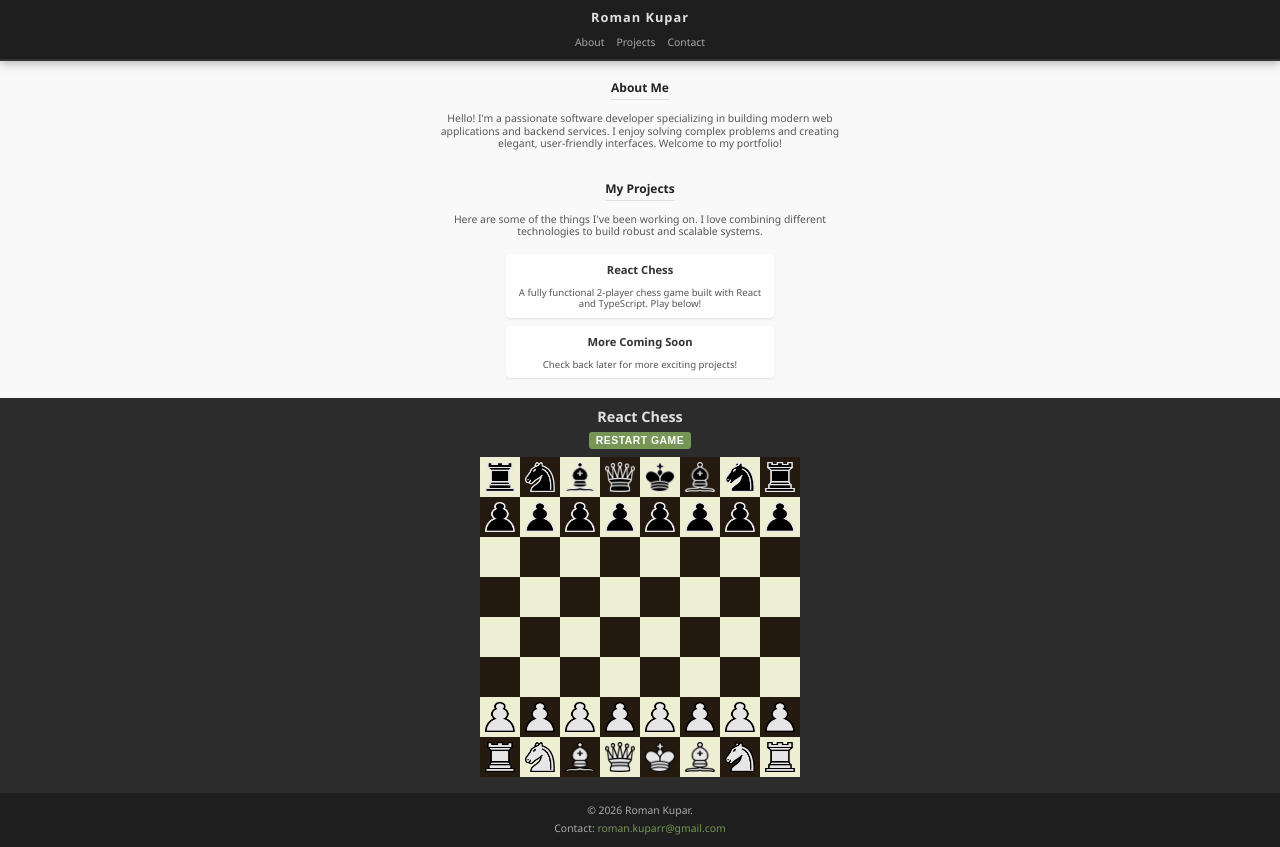
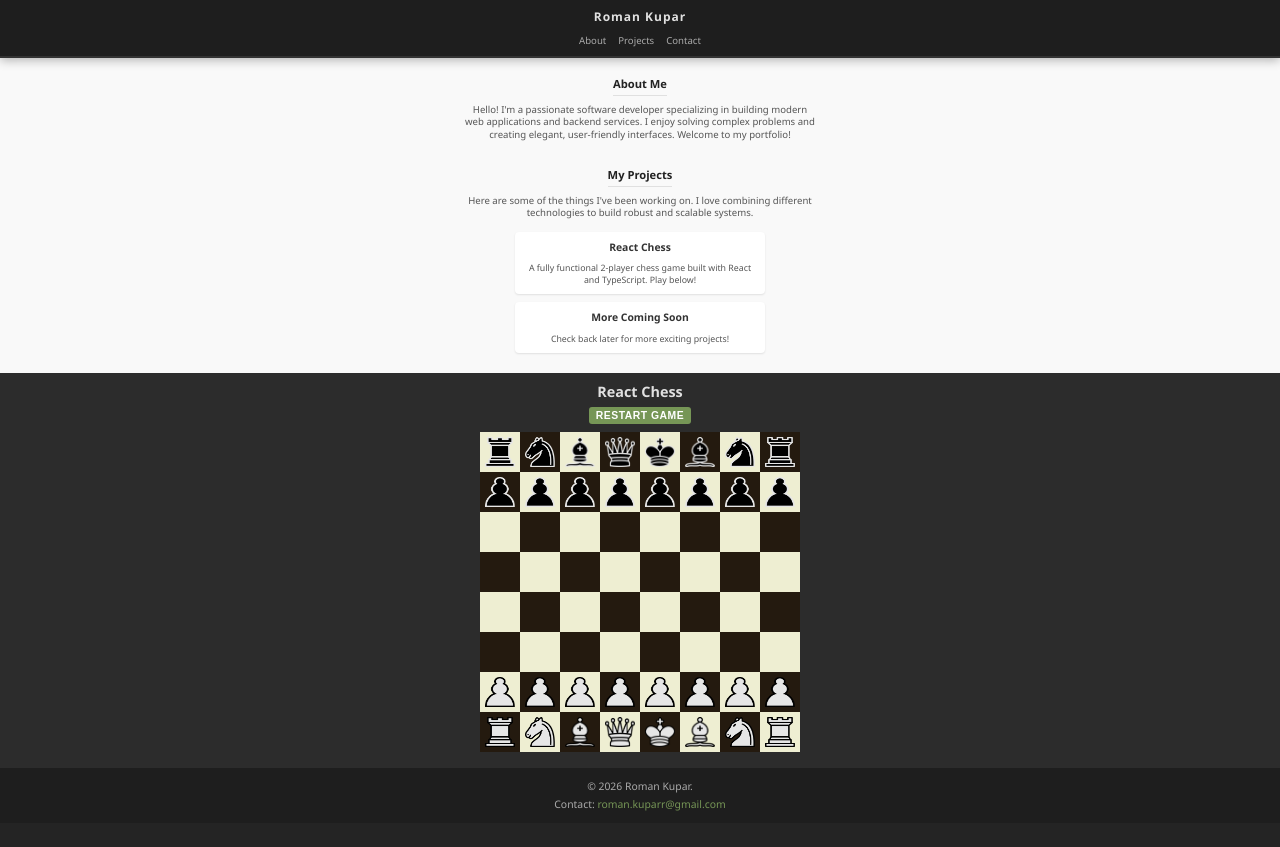
Before and after one commit to roman-kupar/portfolio, a React (Vite) app: page / in a window 1280 px wide. After the commit the page ends 823 px from the top, so only its background shows below. Built offline with nearby package versions, Linux system fonts and the light colour scheme; the HTML template or start-up script is replaced by a standard one.

Commit message:
Update Portfolio styling to be more compact and centered

```diff
--- a/src/Portfolio/Portfolio.css
+++ b/src/Portfolio/Portfolio.css
@@ -4,14 +4,17 @@
   background-color: #1e1e1e;
   border-bottom: 2px solid #333;
   box-shadow: 0 2px 10px rgba(0, 0, 0, 0.3);
+  display: flex;
+  justify-content: center; /* Center the header container */
 }
 
 .header-content {
-  max-width: 600px;
+  max-width: 500px;
+  width: 100%; /* Ensure it takes available space up to max-width */
   margin: 0 auto;
   padding: 0.5rem;
   display: flex;
-  flex-direction: column; /* Stack vertically for ultimate centering */
+  flex-direction: column;
   align-items: center;
   justify-content: center;
   gap: 0.5rem;
@@ -19,20 +22,22 @@
 
 .header-content h1 {
   margin: 0;
-  font-size: 0.8rem;
+  font-size: 0.75rem;
   color: #e0e0e0;
   letter-spacing: 1px;
+  text-align: center;
 }
 
 .portfolio-nav {
   display: flex;
   gap: 0.75rem;
+  justify-content: center;
 }
 
 .portfolio-nav a {
   color: #aaa;
   text-decoration: none;
-  font-size: 0.65rem;
+  font-size: 0.6rem;
   font-weight: 500;
   transition: color 0.2s;
 }
@@ -43,21 +48,27 @@
 
 /* Portfolio Content */
 .portfolio-content {
-  max-width: 500px;
+  max-width: 400px;
   margin: 0.5rem auto;
   padding: 0 0.5rem;
+  display: flex;
+  flex-direction: column;
+  align-items: center;
+  justify-content: center;
   text-align: center;
 }
 
 .portfolio-section {
+  width: 100%;
   margin-bottom: 0.75rem;
   display: flex;
   flex-direction: column;
   align-items: center;
+  justify-content: center;
 }
 
 .portfolio-section h2 {
-  font-size: 0.75rem;
+  font-size: 0.7rem;
   color: #222;
   margin-bottom: 0.25rem;
   border-bottom: 1px solid #e0e0e0;
@@ -66,20 +77,22 @@
 }
 
 .portfolio-section p {
-  font-size: 0.65rem;
-  line-height: 1.2;
+  font-size: 0.6rem;
+  line-height: 1.3;
   color: #555;
-  margin: 0.5rem auto;
-  max-width: 400px;
+  margin: 0.25rem auto;
+  max-width: 350px;
   text-align: center;
 }
 
 .project-grid {
   display: flex;
-  flex-direction: column; /* Stack projects to save horizontal space and keep it centered */
+  flex-direction: column;
   align-items: center;
+  justify-content: center;
   gap: 0.5rem;
   margin-top: 0.5rem;
+  width: 100%;
 }
 
 .project-card {
@@ -88,19 +101,24 @@
   border-radius: 4px;
   box-shadow: 0 1px 2px rgba(0, 0, 0, 0.1);
   transition: transform 0.2s;
-  width: 80%; /* Card takes 80% of parent */
-  max-width: 300px;
+  width: 85%;
+  max-width: 250px;
   text-align: center;
+  box-sizing: border-box;
+  display: flex;
+  flex-direction: column;
+  align-items: center;
+  justify-content: center;
 }
 
 .project-card h3 {
   margin-top: 0;
   margin-bottom: 0.25rem;
-  font-size: 0.7rem;
+  font-size: 0.65rem;
   color: #333;
 }
 
 .project-card p {
-  font-size: 0.6rem;
+  font-size: 0.55rem;
   margin-bottom: 0;
 }
```
